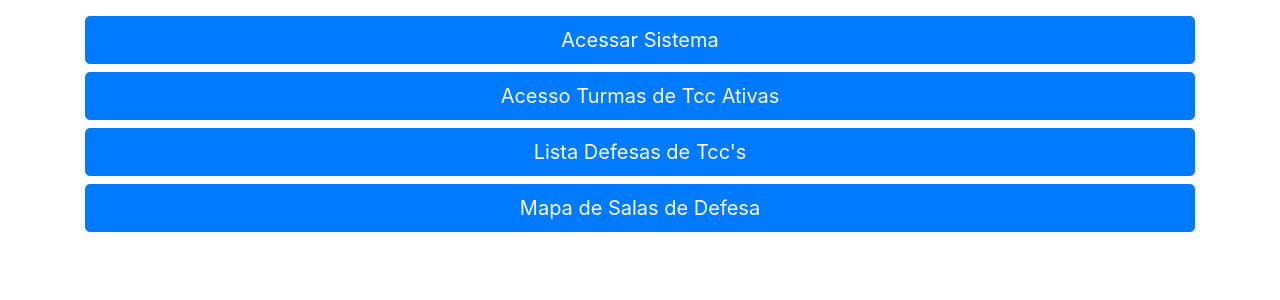
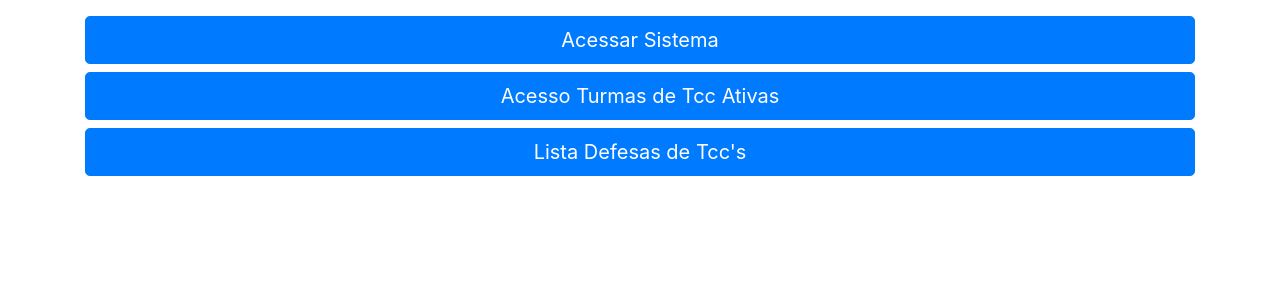
Before and after one commit to jamcabral/tcc-repositorio, a Django app: page / in a window 1280 px wide. Shown: the part 56-356 px from the top of the page. Run offline with Django 3.2, Linux system fonts and the light colour scheme; some libraries are stand-ins or nearby versions.

Commit message:
Ajueste agora

```diff
--- a/core/admin.py
+++ b/core/admin.py
@@ -68,5 +68,6 @@ admin.site.register(Coordenador, CoordenadorAdmin)
 class DefesaAdmin(admin.ModelAdmin):
     list_display = ('id_teste', 'id_sala_df', 'banca1_df', 'banca2_df')
     search_fields = ['id_teste__tema_tcc']
+    search_fields = ['id_teste__tema_tcc', 'id_sala_df__nome_sala', 'banca1_df__nome_professor', 'banca2_df__nome_professor', ]
     autocomplete_fields = ['id_teste', 'id_sala_df', 'banca1_df', 'banca2_df']
 admin.site.register(Defesa, DefesaAdmin)
--- a/core/templates/index.html
+++ b/core/templates/index.html
@@ -48,7 +48,6 @@
 <a href="admin" class="btn btn-primary btn-lg btn-block" role="button" aria-pressed="true">Acessar Sistema</a>
 <a href="tcc" class="btn btn-primary btn-lg btn-block" role="button" aria-pressed="true">Acesso Turmas de Tcc Ativas</a>
 <a href="defesa" class="btn btn-primary btn-lg btn-block" role="button" aria-pressed="true">Lista Defesas de Tcc's </a>
-<a href="sala" class="btn btn-primary btn-lg btn-block" role="button" aria-pressed="true">Mapa de Salas de Defesa </a>
 
 
 
```
